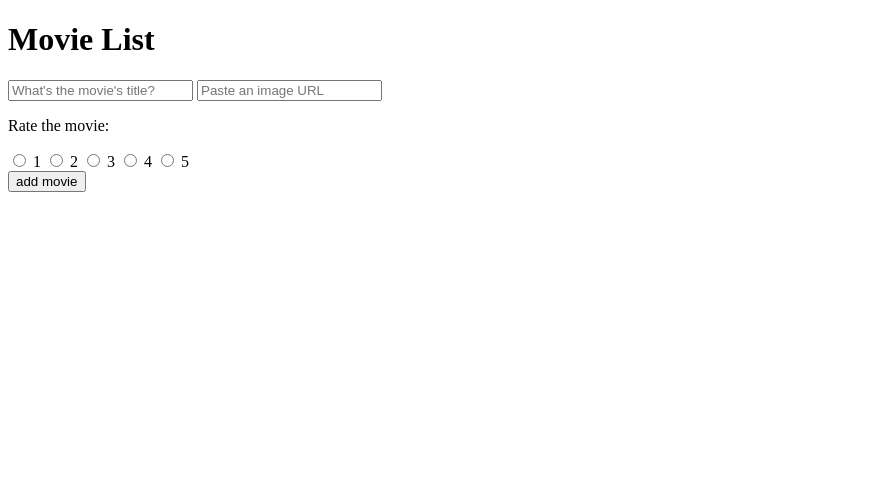
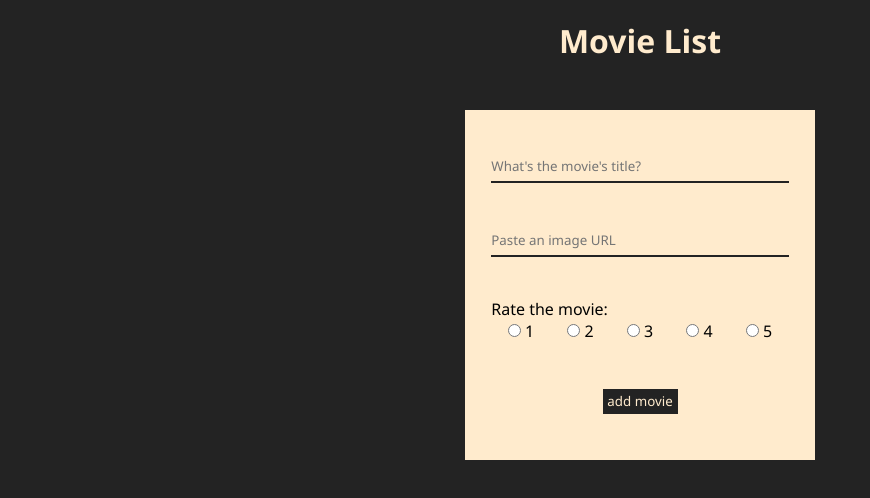
Before and after one commit to cjowen14/star-wars-dev-ops, a website: page client/index.html in a window 1280 px wide. Shown: the whole page, without its empty margins (0-870 px from the left). Drawn offline with nearby package versions, Linux system fonts and the light colour scheme; no server answers.

Commit message:
Another Deploy fix

```diff
--- a/client/index.html
+++ b/client/index.html
@@ -5,7 +5,7 @@
     <meta http-equiv="X-UA-Compatible" content="IE=edge">
     <meta name="viewport" content="width=device-width, initial-scale=1.0">
     <title>Movie List</title>
-    <link rel="stylesheet" href="/styles">
+    <link rel="stylesheet" href="styles.css">
 </head>
 <body>
     <script src="/css"></script>
--- a/client/main.js
+++ b/client/main.js
@@ -1,7 +1,9 @@
 const moviesContainer = document.querySelector('#movies-container')
 const form = document.querySelector('form')
+const{port} = `../server/index.js`;
 
-const baseURL = `http://localhost:4004/api/movies`
+const baseURL = `/api/movies`
+
 
 const moviesCallback = ({ data: movies }) => displayMovies(movies)
 const errCallback = err => console.log(err.response.data)
```
